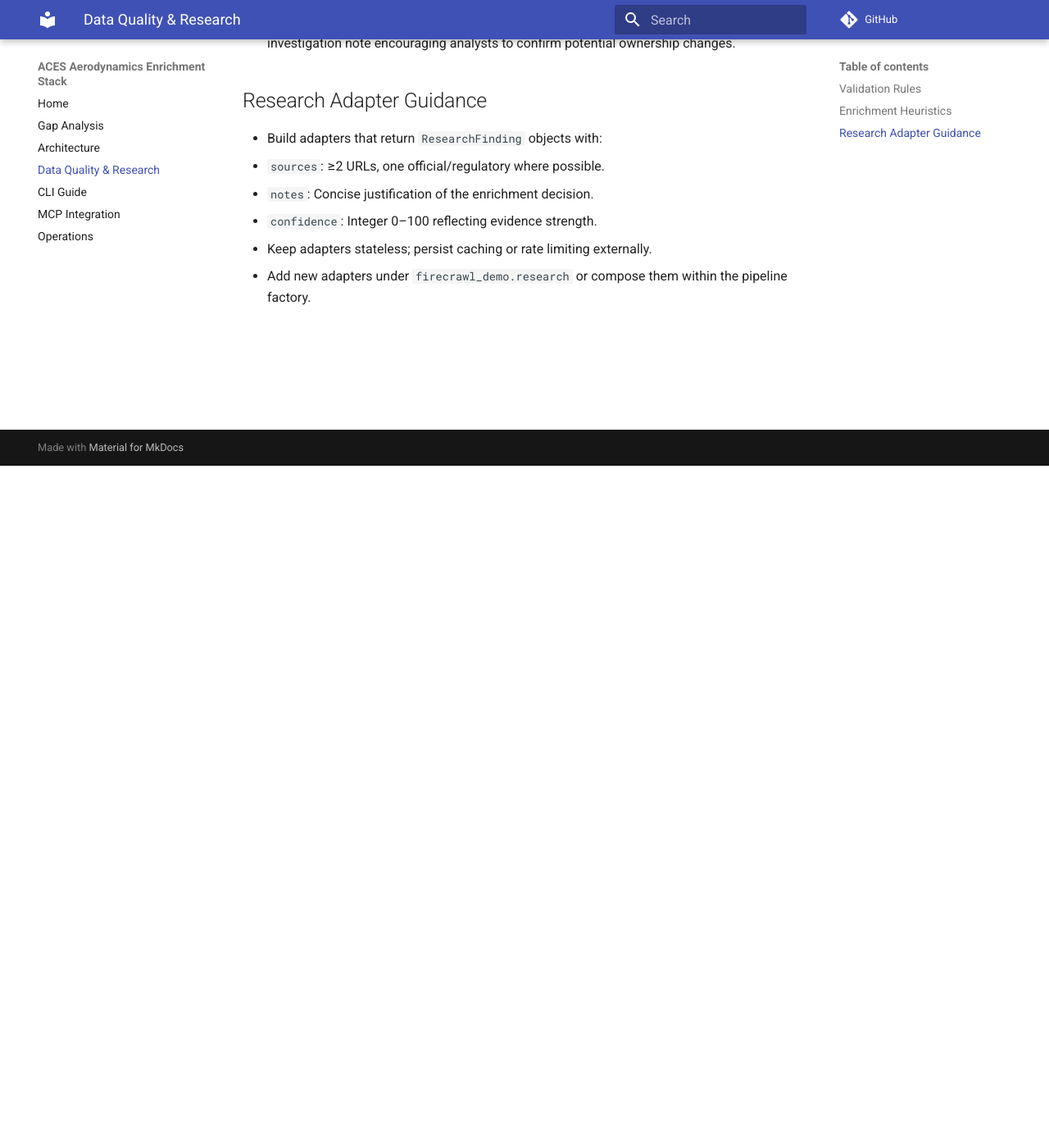
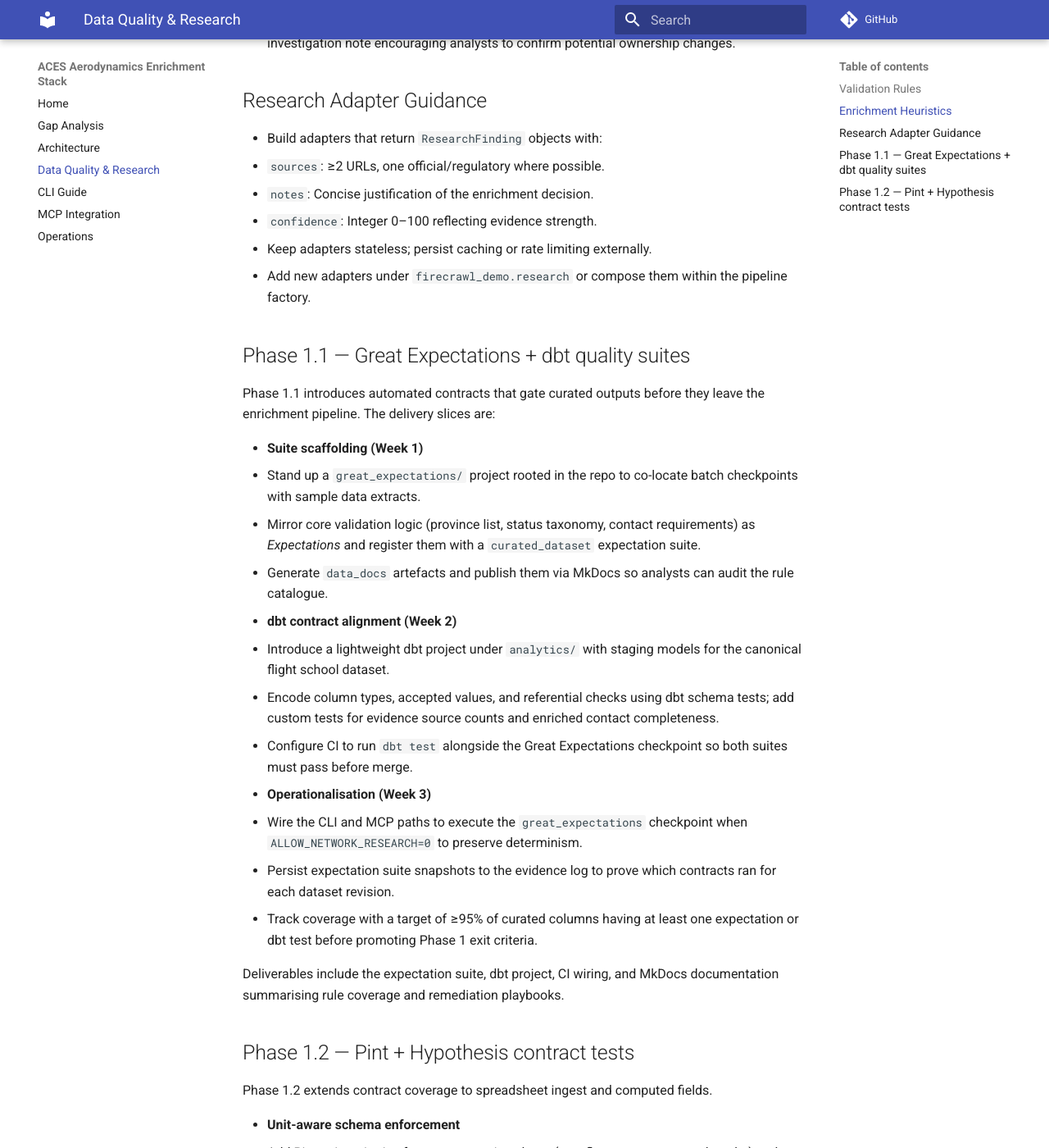
Before and after one commit to IAmJonoBo/watercrawl, an MkDocs documentation site: the page built from docs/data-quality.md, in a window 1280 px wide and 1400 px high, scrolled down 832 px. Shown: the whole window at 82% size. Built offline with MkDocs 1.6.1 and Material for MkDocs 9.7.7, drawn with Linux system fonts in a browser that asks for light colours; comment, search, counter and statistics services are not loaded; some of the changed text lies outside the part shown.

Commit message:
docs: capture contract and lineage rollout plans

```diff
--- a/docs/data-quality.md
+++ b/docs/data-quality.md
@@ -24,3 +24,62 @@
   - `confidence`: Integer 0–100 reflecting evidence strength.
 - Keep adapters stateless; persist caching or rate limiting externally.
 - Add new adapters under `firecrawl_demo.research` or compose them within the pipeline factory.
+
+## Phase 1.1 — Great Expectations + dbt quality suites
+
+Phase 1.1 introduces automated contracts that gate curated outputs before they
+leave the enrichment pipeline. The delivery slices are:
+
+- **Suite scaffolding (Week 1)**
+  - Stand up a `great_expectations/` project rooted in the repo to co-locate
+    batch checkpoints with sample data extracts.
+  - Mirror core validation logic (province list, status taxonomy, contact
+    requirements) as *Expectations* and register them with a `curated_dataset`
+    expectation suite.
+  - Generate `data_docs` artefacts and publish them via MkDocs so analysts can
+    audit the rule catalogue.
+- **dbt contract alignment (Week 2)**
+  - Introduce a lightweight dbt project under `analytics/` with staging models
+    for the canonical flight school dataset.
+  - Encode column types, accepted values, and referential checks using dbt
+    schema tests; add custom tests for evidence source counts and enriched
+    contact completeness.
+  - Configure CI to run `dbt test` alongside the Great Expectations checkpoint
+    so both suites must pass before merge.
+- **Operationalisation (Week 3)**
+  - Wire the CLI and MCP paths to execute the `great_expectations` checkpoint
+    when `ALLOW_NETWORK_RESEARCH=0` to preserve determinism.
+  - Persist expectation suite snapshots to the evidence log to prove which
+    contracts ran for each dataset revision.
+  - Track coverage with a target of ≥95% of curated columns having at least one
+    expectation or dbt test before promoting Phase 1 exit criteria.
+
+Deliverables include the expectation suite, dbt project, CI wiring, and MkDocs
+documentation summarising rule coverage and remediation playbooks.
+
+## Phase 1.2 — Pint + Hypothesis contract tests
+
+Phase 1.2 extends contract coverage to spreadsheet ingest and computed fields.
+
+- **Unit-aware schema enforcement**
+  - Add Pint unit registries for every numeric column (e.g., fleet counts,
+    runway lengths) and assert conversions during ingest so inconsistent units
+    surface immediately.
+  - Provide deterministic fixtures representing edge-case spreadsheets (mixed
+    units, missing dimensions) to validate the enforcement path.
+- **Property-based regression suite**
+  - Use Hypothesis strategies to fuzz spreadsheet ingestion, targeting
+    `firecrawl_demo.excel` and downstream transformation helpers.
+  - Model invariants such as "province is normalised", "status taxonomy remains
+    within the allowed set", and "evidence source count never drops below two".
+  - Emit shrinking artefacts into the evidence log when Hypothesis finds a
+    counterexample so analysts can reproduce locally.
+- **CI + observability**
+  - Gate merges on the property-based suite (`pytest -k contract`) and surface
+    failure summaries in the CLI telemetry.
+  - Add dashboard panels that track contract runtime, pass rate, and the top
+    failing invariants to expedite triage.
+
+Exit criteria for Phase 1.2 are a green property-based suite, Pint-enforced
+ingest paths, and documentation that walks analysts through responding to
+contract failures.
```
Also changed, not shown: Next_Steps.md (+12 -9 lines), docs/lineage-lakehouse.md (added, +71 -0 lines), docs/operations.md (+6 -0 lines).
